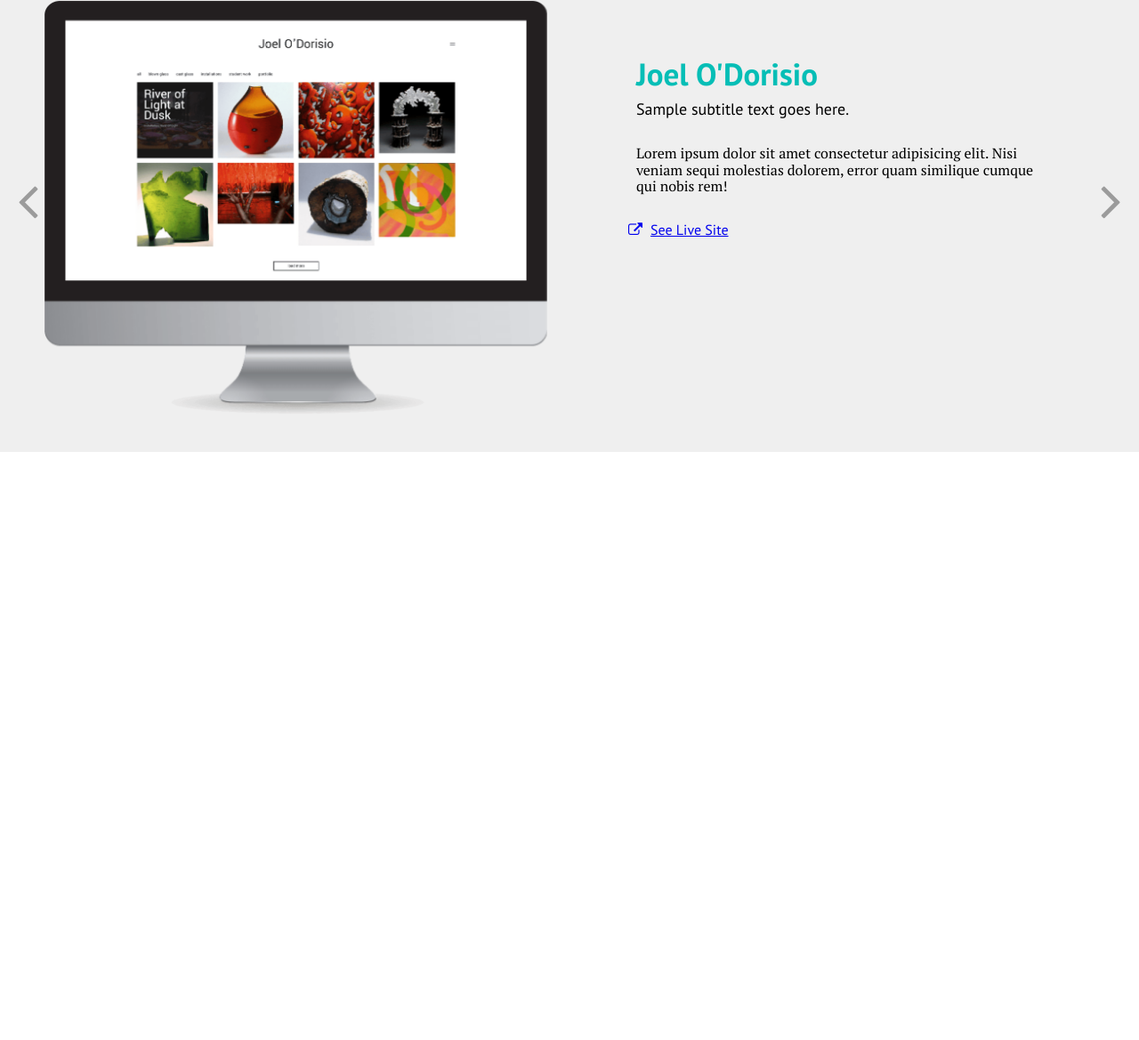
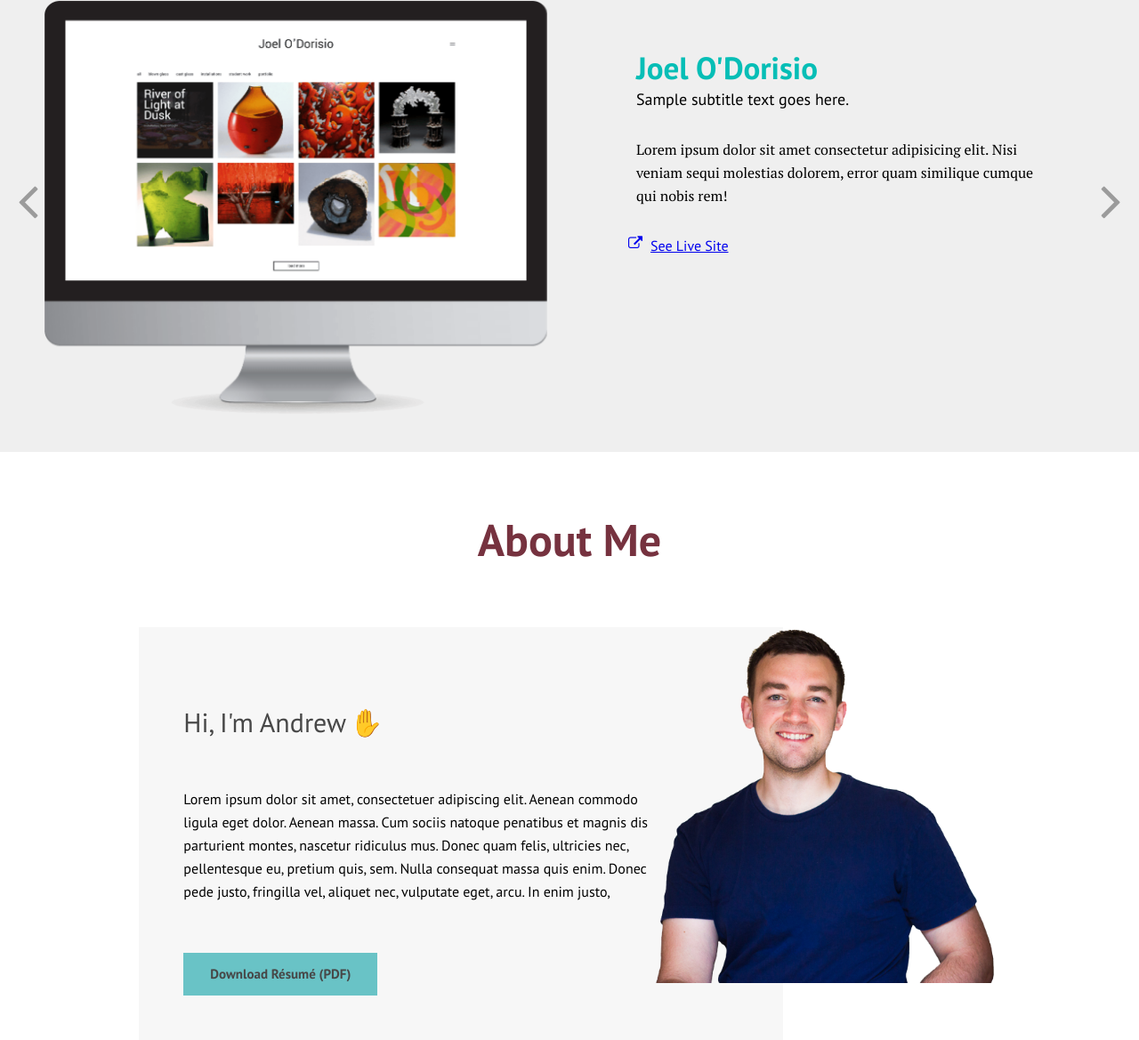
Before and after one commit to andrewmenich/andrewmenich-archive, a website: page index.html in a window 1280 px wide. Shown: the part 1083-2252 px from the top of the page at 89% size. Before the commit the page ends 1591 px from the top, so only its background shows below. Drawn offline with Linux system fonts and the light colour scheme.

Commit message:
Add basic about-me section.

```diff
--- a/index.html
+++ b/index.html
@@ -69,13 +69,7 @@
         </div>
       </div>
 
-      <!-- <div class="emoji">✋</div> -->
-      <h1>Hi, my name is <span>Andrew.</span>
-      <br>
-      I am a <span>Web Developer.</span>
-      <br>
-      I want to <span>build your next website.</span>
-      </h1>
+      <h1>Front End Web Developer</h1>
 
       <button id="headerBtn" class="header-btn">About Me</button>
     </div>
@@ -140,6 +134,26 @@
 
   </section>
 
+  <section class="about-me">
+
+    <h1 class="text-header">About Me</h1>
+
+    <div class="about-container">
+
+      <div class="about-content">
+        <h3>Hi, I'm Andrew </h3> <h4>✋</h4>
+        <p class="about">Lorem ipsum dolor sit amet, consectetuer adipiscing elit. Aenean commodo ligula eget dolor. Aenean massa. Cum sociis natoque penatibus et magnis dis parturient montes, nascetur ridiculus mus. Donec quam felis, ultricies nec, pellentesque eu, pretium quis, sem. Nulla consequat massa quis enim. Donec pede justo, fringilla vel, aliquet nec, vulputate eget, arcu. In enim justo,</p>
+        <a href="#" class="resume">Download Résumé (PDF)</a>
+      </div>
+
+      <div class="about-image">
+        <img src="./img/headshot_small.png" alt="Headshot Photo of Andrew" class="headshot">
+      </div>
+
+    </div>
+
+  </section>
+
 
 <script src="./assets/js/main.js" type="text/javascript"></script>
 </body>
--- a/scss/modules/_colors.scss
+++ b/scss/modules/_colors.scss
@@ -7,3 +7,4 @@ $gold: #C09F80;
 $red: #76323F;
 $black: #474747;
 $blue: #06beb6;
+$blue2: #69c3c6;
--- /dev/null
+++ b/scss/partials/_about.scss
@@ -0,0 +1,131 @@
+.about-me {
+    h1 {
+        margin-bottom: 7rem;
+    }
+}
+
+.about-container {
+    display: flex;
+    justify-content: center;
+
+    @media (max-width: 768px) {
+        flex-wrap: wrap;
+    }
+}
+
+.about-content {
+    align-self: center;
+    padding: 5rem 15rem 5rem 5rem;
+    background-color: $gray;
+    transform: translateX(7.5rem);
+
+    h3{
+        display: inline-block;
+        margin-top: 0;
+        color: $black;
+        font-weight: $fw-norm;
+        font-size: 3rem;
+    }
+    h4 {
+        display: inline-block;
+        font-size: 3rem;
+        cursor: default;
+        animation: wave 6s 1s linear infinite;
+    }
+
+    @media (max-width: 1200px){
+        padding-top: 2rem;
+        flex: 1 3 auto;
+    }
+
+    @media (max-width: 768px){
+        transform: translateX(0);
+        padding: 0 4rem;;
+        order: 2;
+    }
+}
+
+.about {
+    max-width: 60ch;
+    line-height: 2.6rem;
+
+    @media (max-width: 768px){
+        // margin: 0 auto;
+    }
+}
+
+.about-image {
+    @media (max-width: 1200px){
+        flex: 2 1 40%;
+    }
+    @media (max-width: 768px){
+        width: 200px;
+        height: 200px;
+        flex:none;
+    }
+}
+
+.headshot {
+    transform: translateX(-7.5rem);
+    height: 400px;
+    align-self: center;
+
+    @media (max-width: 1200px){
+        height: 300px;
+        width: 300px;
+    }
+
+    @media (max-width: 768px){
+        order: 1;
+        transform:translateX(0);
+        border-radius: 50%;
+    }
+}
+
+.resume{
+    margin-top: 4rem;
+    background-color: $blue2;
+    padding: 1.5rem 3rem;
+    font-size: 1.5rem;
+    color: $black;
+    font-weight: $fw-bold;
+    text-decoration: none;
+    display: inline-block;
+
+    &:visited {
+        color: $black;
+    }
+}
+
+@keyframes wave {
+    0% {
+        transform: rotate(0deg);
+    }
+    2% {
+        transform: rotate(-45deg);
+    }
+    4% {
+        transform: rotate(0deg);
+    }
+    6% {
+        transform: rotate(45deg);
+    }
+    8%{
+        transform: rotate(0deg);
+    }
+    10% {
+        transform: rotate(-45deg);
+    }
+    12% {
+        transform: rotate(0deg);
+    }
+    14% {
+        transform: rotate(45deg);
+    }
+    16%{
+        transform: rotate(0deg);
+    }
+    100% {
+        transform: rotate(0deg);
+    }
+}
--- a/scss/partials/_all.scss
+++ b/scss/partials/_all.scss
@@ -2,3 +2,4 @@
 @import 'header';
 @import 'services';
 @import 'sample-work';
+@import 'about';
--- a/scss/partials/_sample-work.scss
+++ b/scss/partials/_sample-work.scss
@@ -66,6 +66,7 @@
     margin-left: 10rem;
     align-self: flex-start;
     margin-top: 7rem;
+    line-height: 2.6rem;
 }
 .work-title {
     font-family: $ff-ss;
```
Also changed, not shown: scss/partials/_header.scss (+0 -26 lines), css/main.css, img/headshot_small.png (added).
